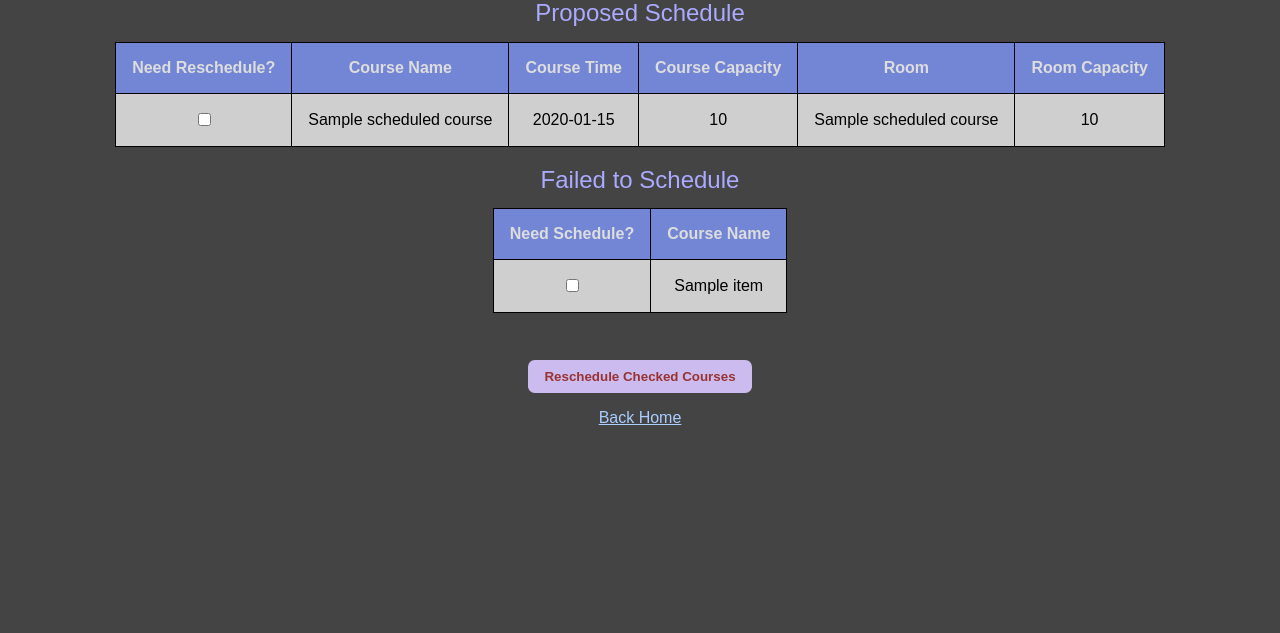
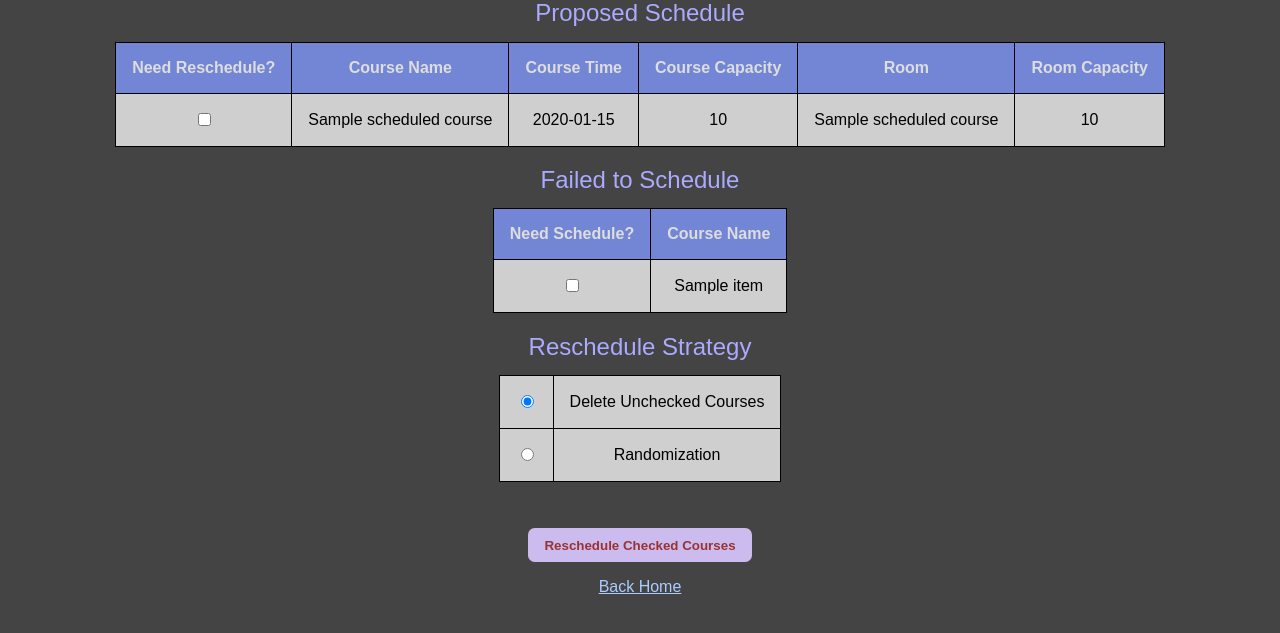
Before and after one commit to gcallah/Scheduler, a Django app: template scheduler/templates/schedule.html in a window 1280 px wide. Shown: the part 121-754 px from the top of the page. Run offline with Django 3.2, Linux system fonts and the light colour scheme; the template is opened without the code that fills it: most values are stand-ins (such as "Sample title", 1, 10 or a date in 2020).

Commit message:
Set the reschedule strategy in front-end

```diff
--- a/scheduler/templates/schedule.html
+++ b/scheduler/templates/schedule.html
@@ -18,7 +18,7 @@
 			</tr>
 			{% for scheduled_course in scheduled %}
 			<tr>
-						<td> <input class="sched" type="checkbox" name="{{ scheduled_course.cname }}"/> </td>
+				<td> <input class="sched" type="checkbox" name="{{ scheduled_course.cname }}" /> </td>
 				<td> {{ scheduled_course.cname }} </td>
 				<td> {% for time in scheduled_course.times %} {{ time }} {% endfor %}</td>
 				<td> {{ scheduled_course.course_capacity }} </td>
@@ -37,24 +37,40 @@
 			</tr>
 			{% for item in unscheduled %}
 			<tr>
-							<td> <input class="unsched" type="checkbox" name="{{ item }}"/> </td>
+				<td> <input class="unsched" type="checkbox" name="{{ item }}" /> </td>
 				<td> {{ item }} </td>
 			</tr>
 			{% endfor %}
 		</table>
 		{% endif %}
-			<input style="display: none;" type="checkbox" name="reschedule" checked/>
+
+		<h4> Reschedule Strategy</h4>
+		<table>
+			<tr>
+				<td> <input type="radio" name="reschedule" value="Delete Unchecked Courses" checked /> </td>
+				<td> Delete Unchecked Courses </td>
+			</tr>
+			<tr>
+				<td> <input type="radio" name="reschedule" value="Randomization" /> </td>
+				<td> Randomization </td>
+			</tr>
+
+		</table>
 		<input type="submit" value="Reschedule Checked Courses" />
 	</form>
 	<a class="back" href="{% url 'scheduler:index' %}">Back Home</a>
 </div>
 
 <script>
-		var sched_total = {{ scheduled|length }};
+	var sched_total = {
+		{
+			scheduled | length
+		}
+	};
 
 	var selected_sched = 0;
 	var selected_unsched = 0;
-		$('#schedule :checkbox').change(function() {
+	$('#schedule :checkbox').change(function () {
 		if (this.checked) {
 			if ($(this).hasClass("sched")) {
 				selected_sched += 1;
```
Lines whose indentation alone changed are shown as unchanged.
